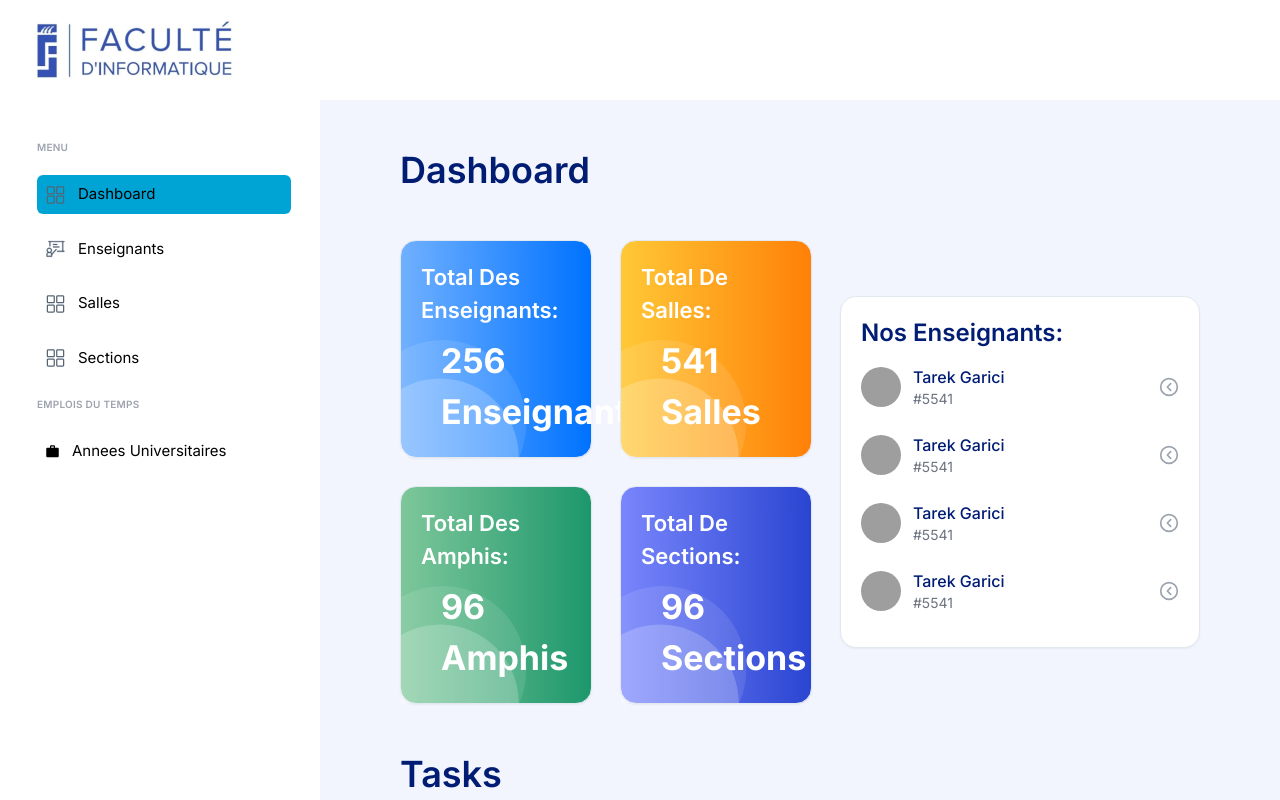
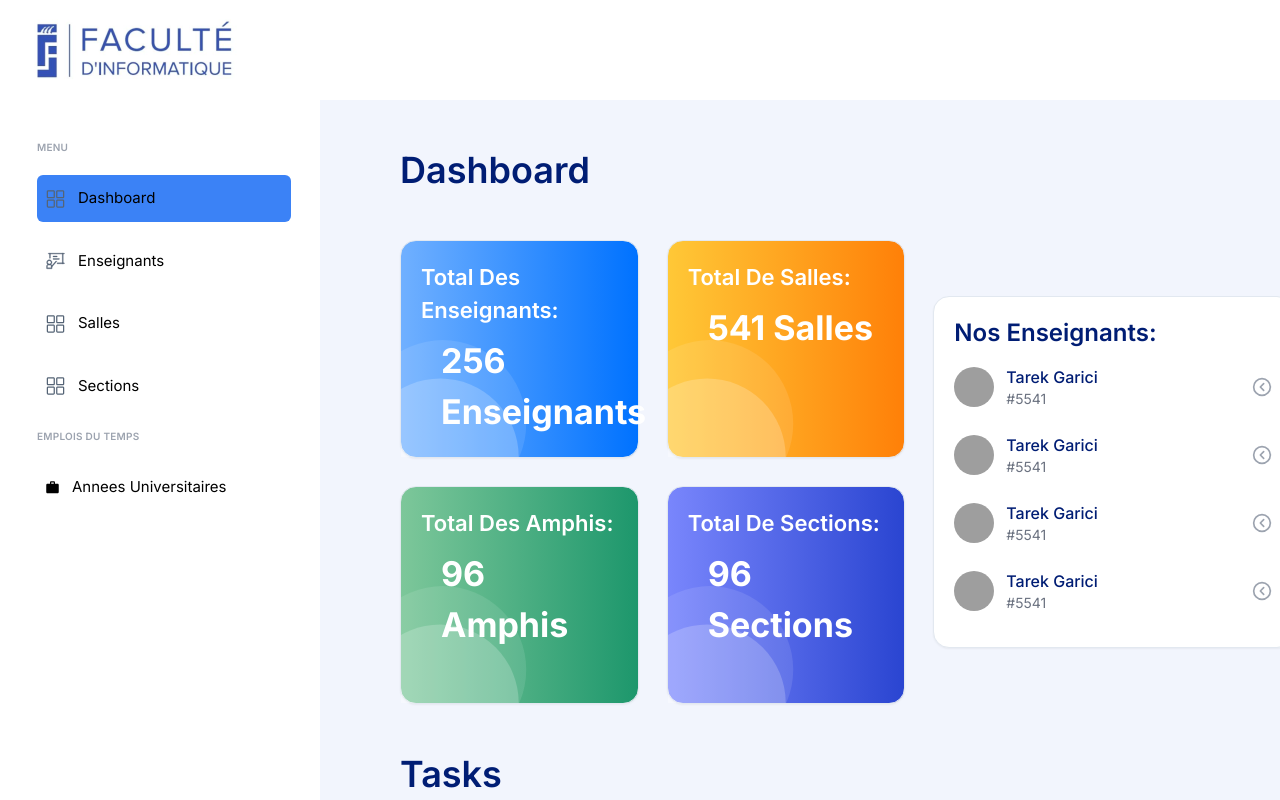
Before and after one commit to OussamaGhz/Times, a Next.js app: page /dashboard in a window 1280 px wide. Shown: the top 800 px of the page. Built offline with nearby package versions, Linux system fonts and the light colour scheme; grey boxes are pictures that could not be loaded.

Commit message:
modify the main page layout

```diff
--- a/app/api/auth/[...nextauth]/route.ts
+++ b/app/api/auth/[...nextauth]/route.ts
@@ -39,7 +39,6 @@ export const authOptions: NextAuthOptions = {
 
         const isPasswordValid = user.password === credentials.password;
 
-        console.log("isPasswordValid", isPasswordValid);
 
         if (!isPasswordValid) {
           return null;
--- a/app/dashboard/page.tsx
+++ b/app/dashboard/page.tsx
@@ -73,7 +73,8 @@ const DashboardPage = () => {
         <h1 className="font-semibold text-4xl text-left my-[50px] ">
           Dashboard
         </h1>
-        <div className="flex gap-7 flex-col lg:flex-row justify-center items-center">
+        <div className="flex gap-7 flex-col lg:flex-row justify-between items-center w-full">
+          <div className="w-2/3 ">
             <div className="grid lg:grid-cols-2 lg:grid-rows-2 grid-cols-1 grid-rows-1 gap-7">
               {pageContent.slice(0, 4).map((content) => (
                 <CardC
@@ -84,16 +85,16 @@ const DashboardPage = () => {
                 />
               ))}
             </div>
-          {/* table */}
-          <div className="">
+          </div>
+          <div className="w-1/3 ">
             <MiniTable />
           </div>
         </div>
       </div>
       <div>
         <h1 className="font-semibold text-4xl text-left my-[50px] ">Tasks</h1>
-        <div className="flex justify-center items-center">
-          <div className="grid lg:grid-cols-3 grid-cols-1 gap-7">
+        <div className="flex gap-7 flex-col lg:flex-row justify-center items-center">
+          <div className="grid lg:grid-cols-3 grid-cols-1 gap-7 ">
             {tasks.map((content) => (
               <CardV2
                 title={content.title}
--- a/app/ui/dashboard/card.tsx
+++ b/app/ui/dashboard/card.tsx
@@ -12,7 +12,7 @@ const CardC = (content: CardContent) => {
     <Card className={`rounded-[16px] ${content.color} max-w-[360px] min-h-[162px] flex-shrink-0 relative text-wrap`}>
       <CardContent className="z-50 p-5 flex flex-col gap-2">
         <div className="text-[22px] font-semibold text-white">{content.title}</div>
-        <div className="text-[34px] font-bold text-white ml-5" > {content.value}  {content.detials} </div>
+        <div className="text-[34px] font-bold text-white xl:ml-5" > {content.value}  {content.detials} </div>
 
       </CardContent>
       <div className="absolute bottom-0 left-0 w-full h-full overflow-hidden">
--- a/app/ui/dashboard/sidebar-server.tsx
+++ b/app/ui/dashboard/sidebar-server.tsx
@@ -17,7 +17,7 @@ const MenuItem = ({ item, activePath }: MenuItemProps) => {
   return (
     <li className="group">
       <Link href={item.path}>
-        <span className={`flex gap-3 w-full items-center rounded-md p-2 ${active && "bg-[#00A4D4]"} group-hover:bg-blue-500 group-hover:text-white transition duration-200 ease-in-out transform group-hover:scale-105`}>
+        <span className={`flex gap-3 w-full items-center rounded-md p-2 py-3 ${active && "bg-blue-500"} group-hover:bg-blue-500 group-hover:text-white transition duration-200 ease-in-out transform group-hover:scale-105`}>
           {item.icon}
           <span className="text-[15px]">{item.title}</span>
         </span>
```
Lines whose indentation alone changed are shown as unchanged.
